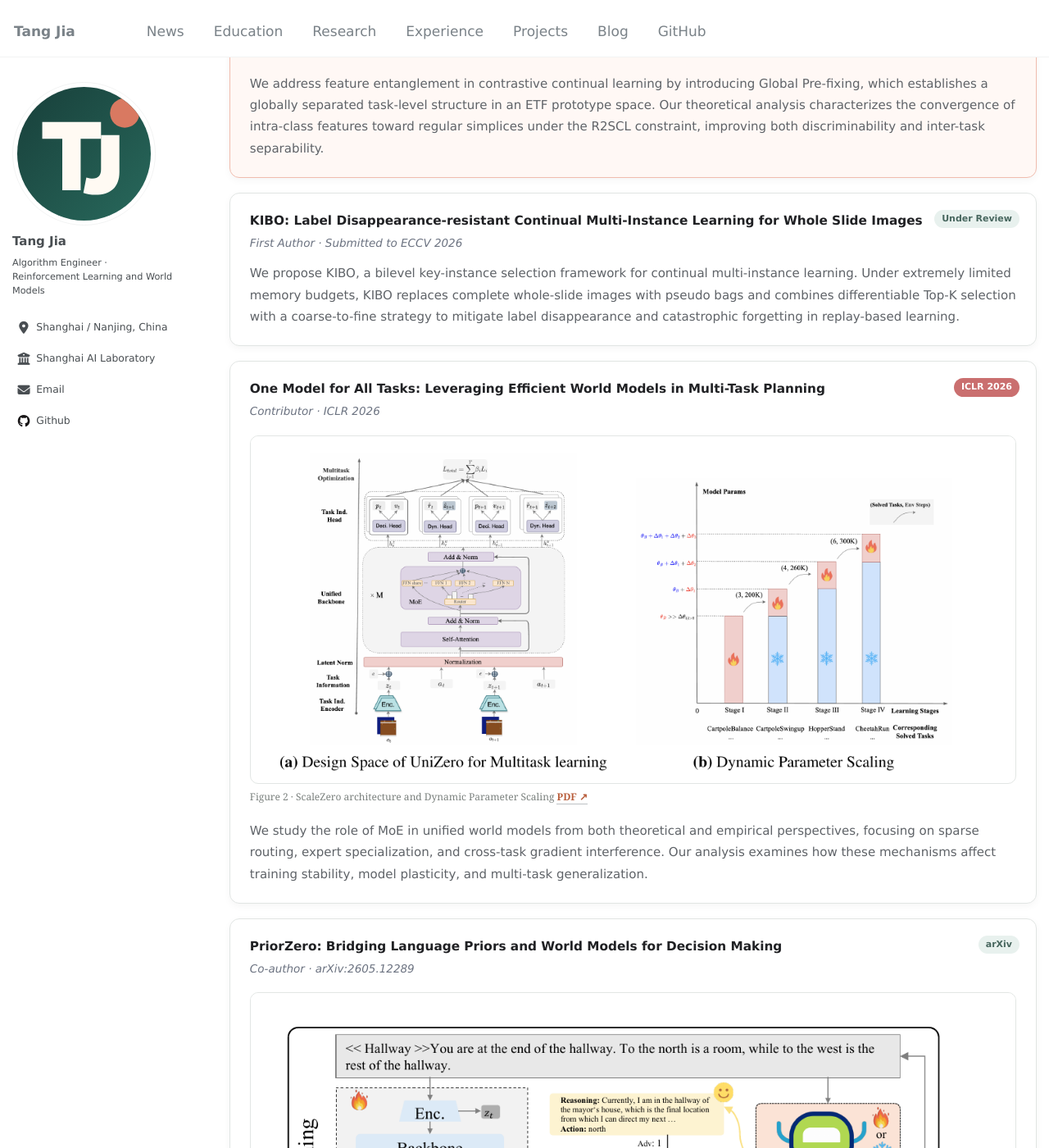
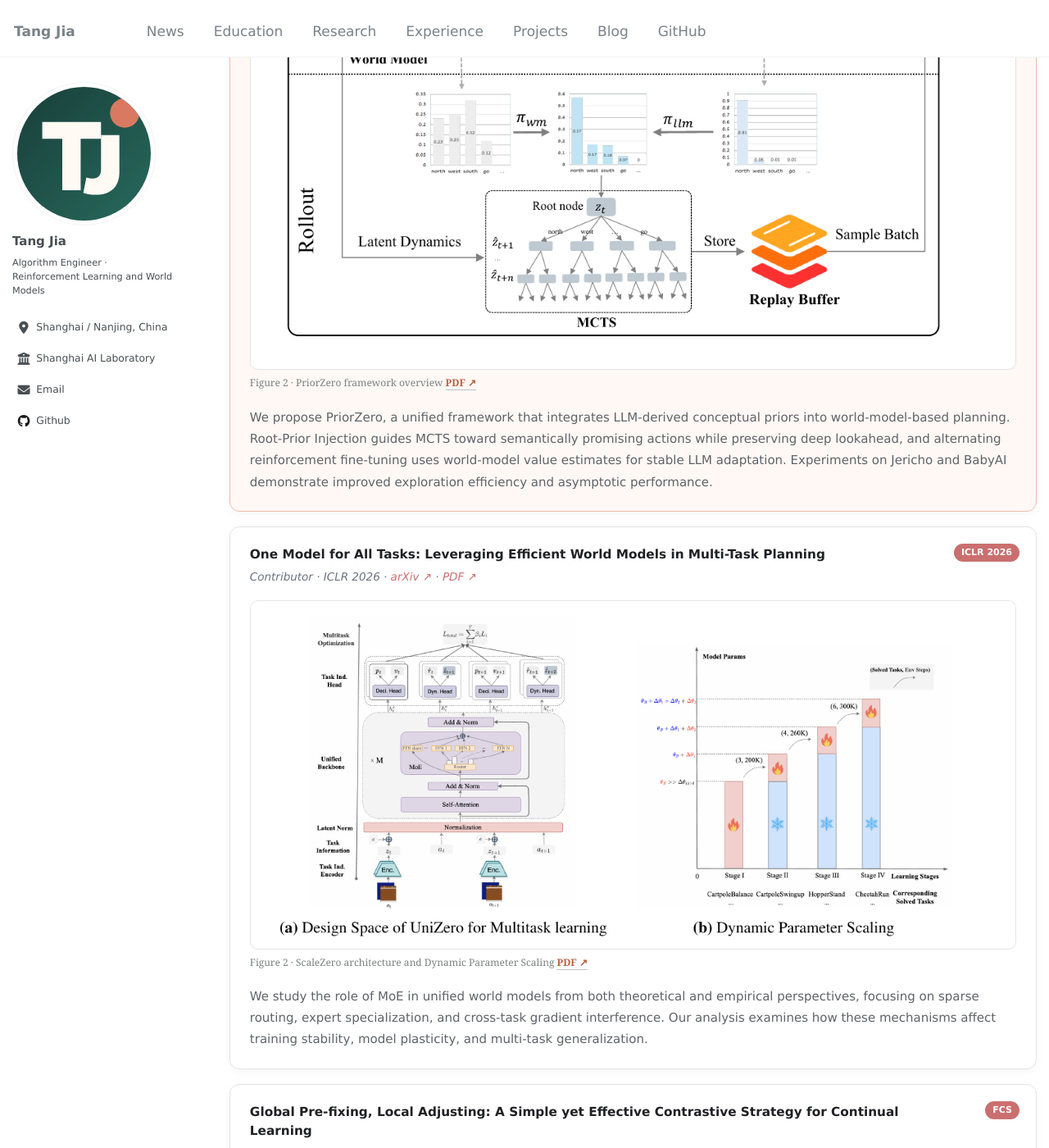
Before and after one commit to tAnGjIa520/tAnGjIa520.github.io, a Jekyll site: the page built from _pages/about.md, in a window 1280 px wide and 1400 px high, scrolled down 1338 px. Shown: the whole window at 82% size. Built offline with Jekyll 4.4.1, drawn with Linux system fonts in a browser that asks for light colours; some web fonts are replaced; some of the changed text lies outside the part shown.

Commit message:
Reorder research publications

```diff
--- a/_pages/about.md
+++ b/_pages/about.md
@@ -55,29 +55,22 @@ If you are interested in my research or projects, feel free to contact me at [ta
 <h2 id="research">Research</h2>
 
 <div class="research-card featured">
-  <span class="status-badge">FCS</span>
-  <strong><a href="https://arxiv.org/abs/2509.15347">Global Pre-fixing, Local Adjusting: A Simple yet Effective Contrastive Strategy for Continual Learning</a></strong><br>
-  <em>First Author · Frontiers of Computer Science (CCF-B / JCR Q1)</em>
+  <span class="status-badge muted">arXiv</span>
+  <strong><a href="https://arxiv.org/abs/2605.12289">PriorZero: Bridging Language Priors and World Models for Decision Making</a></strong><br>
+  <em>Co-author · arXiv:2605.12289 · <a href="https://arxiv.org/abs/2605.12289">Abstract ↗</a> · <a href="https://arxiv.org/pdf/2605.12289">PDF ↗</a></em>
   <figure class="research-figure">
-    <a href="https://arxiv.org/pdf/2509.15347" aria-label="Open the GPLASC paper PDF">
-      <img src="/images/research/gplasc-overview.png" alt="Comparison between SupCon and the proposed global pre-fixing and local adjusting strategy" loading="lazy">
+    <a href="https://arxiv.org/pdf/2605.12289" aria-label="Open the PriorZero paper PDF">
+      <img src="/images/research/priorzero-overview.png" alt="PriorZero framework integrating language model priors, world models, and Monte Carlo tree search" loading="lazy">
     </a>
-    <figcaption>Figure 1 · Global pre-fixing and local adjusting <a href="https://arxiv.org/pdf/2509.15347">PDF ↗</a></figcaption>
+    <figcaption>Figure 2 · PriorZero framework overview <a href="https://arxiv.org/pdf/2605.12289">PDF ↗</a></figcaption>
   </figure>
-  <p>We address feature entanglement in contrastive continual learning by introducing Global Pre-fixing, which establishes a globally separated task-level structure in an ETF prototype space. Our theoretical analysis characterizes the convergence of intra-class features toward regular simplices under the R2SCL constraint, improving both discriminability and inter-task separability.</p>
-</div>
-
-<div class="research-card">
-  <span class="status-badge muted">Under Review</span>
-  <strong>KIBO: Label Disappearance-resistant Continual Multi-Instance Learning for Whole Slide Images</strong><br>
-  <em>First Author · Submitted to ECCV 2026</em>
-  <p>We propose KIBO, a bilevel key-instance selection framework for continual multi-instance learning. Under extremely limited memory budgets, KIBO replaces complete whole-slide images with pseudo bags and combines differentiable Top-K selection with a coarse-to-fine strategy to mitigate label disappearance and catastrophic forgetting in replay-based learning.</p>
+  <p>We propose PriorZero, a unified framework that integrates LLM-derived conceptual priors into world-model-based planning. Root-Prior Injection guides MCTS toward semantically promising actions while preserving deep lookahead, and alternating reinforcement fine-tuning uses world-model value estimates for stable LLM adaptation. Experiments on Jericho and BabyAI demonstrate improved exploration efficiency and asymptotic performance.</p>
 </div>
 
 <div class="research-card">
   <span class="status-badge">ICLR 2026</span>
   <strong><a href="https://arxiv.org/abs/2509.07945">One Model for All Tasks: Leveraging Efficient World Models in Multi-Task Planning</a></strong><br>
-  <em>Contributor · ICLR 2026</em>
+  <em>Contributor · ICLR 2026 · <a href="https://arxiv.org/abs/2509.07945">arXiv ↗</a> · <a href="https://proceedings.iclr.cc/paper_files/paper/2026/file/4f45d2471a82b3d674f3957ef6170996-Paper-Conference.pdf">PDF ↗</a></em>
   <figure class="research-figure">
     <a href="https://proceedings.iclr.cc/paper_files/paper/2026/file/4f45d2471a82b3d674f3957ef6170996-Paper-Conference.pdf" aria-label="Open the ScaleZero paper PDF">
       <img src="/images/research/scalezero-overview.png" alt="ScaleZero multitask world model architecture and dynamic parameter scaling" loading="lazy">
@@ -88,16 +81,16 @@ If you are interested in my research or projects, feel free to contact me at [ta
 </div>
 
 <div class="research-card">
-  <span class="status-badge muted">arXiv</span>
-  <strong><a href="https://arxiv.org/abs/2605.12289">PriorZero: Bridging Language Priors and World Models for Decision Making</a></strong><br>
-  <em>Co-author · arXiv:2605.12289</em>
+  <span class="status-badge">FCS</span>
+  <strong><a href="https://arxiv.org/abs/2509.15347">Global Pre-fixing, Local Adjusting: A Simple yet Effective Contrastive Strategy for Continual Learning</a></strong><br>
+  <em>First Author · Frontiers of Computer Science (CCF-B / JCR Q1) · <a href="https://arxiv.org/abs/2509.15347">arXiv ↗</a> · <a href="https://arxiv.org/pdf/2509.15347">PDF ↗</a></em>
   <figure class="research-figure">
-    <a href="https://arxiv.org/pdf/2605.12289" aria-label="Open the PriorZero paper PDF">
-      <img src="/images/research/priorzero-overview.png" alt="PriorZero framework integrating language model priors, world models, and Monte Carlo tree search" loading="lazy">
+    <a href="https://arxiv.org/pdf/2509.15347" aria-label="Open the GPLASC paper PDF">
+      <img src="/images/research/gplasc-overview.png" alt="Comparison between SupCon and the proposed global pre-fixing and local adjusting strategy" loading="lazy">
     </a>
-    <figcaption>Figure 2 · PriorZero framework overview <a href="https://arxiv.org/pdf/2605.12289">PDF ↗</a></figcaption>
+    <figcaption>Figure 1 · Global pre-fixing and local adjusting <a href="https://arxiv.org/pdf/2509.15347">PDF ↗</a></figcaption>
   </figure>
-  <p>We propose PriorZero, a unified framework that integrates LLM-derived conceptual priors into world-model-based planning. Root-Prior Injection guides MCTS toward semantically promising actions while preserving deep lookahead, and alternating reinforcement fine-tuning uses world-model value estimates for stable LLM adaptation. Experiments on Jericho and BabyAI demonstrate improved exploration efficiency and asymptotic performance.</p>
+  <p>We address feature entanglement in contrastive continual learning by introducing Global Pre-fixing, which establishes a globally separated task-level structure in an ETF prototype space. Our theoretical analysis characterizes the convergence of intra-class features toward regular simplices under the R2SCL constraint, improving both discriminability and inter-task separability.</p>
 </div>
 
 <h2 id="experience">Experience</h2>
```
